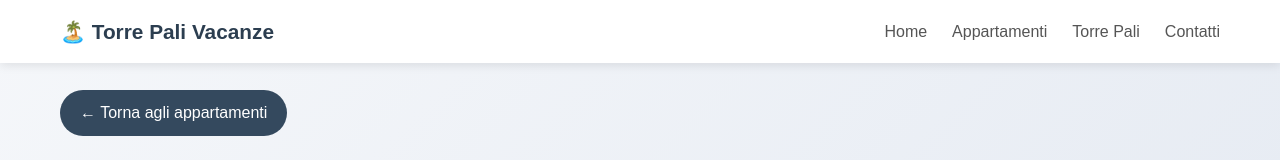
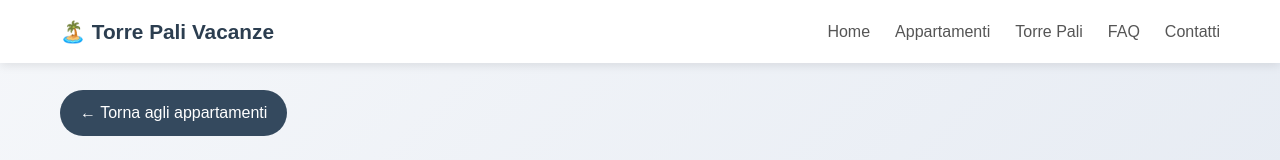
Before and after one commit to umbertocc/casevacanze, a plain HTML site: page docs/casa-bellavista-2.html in a window 1280 px wide. Shown: the top 160 px of the page. Drawn offline with Linux system fonts and the light colour scheme.

Commit message:
feat new

```diff
--- a/docs/casa-bellavista-2.html
+++ b/docs/casa-bellavista-2.html
@@ -154,6 +154,7 @@ h1 { font-size: 2.5em; color: #2c3e50; margin-bottom: 10px; }
 <li><a href="index.html">Home</a></li>
 <li><a href="index.html#appartamenti">Appartamenti</a></li>
 <li><a href="torre-pali.html">Torre Pali</a></li>
+<li><a href="faq.html">FAQ</a></li>
 <li><a href="contatti.html">Contatti</a></li>
 </ul>
 </div>
```
Also changed, not shown: docs/casa-giorgio-4.html (+1 -0 lines), docs/casa-giorgio-6.html (+1 -0 lines), docs/contatti.html (+1 -0 lines), docs/index.html (+1 -0 lines), docs/torre-pali.html (+1 -0 lines).
